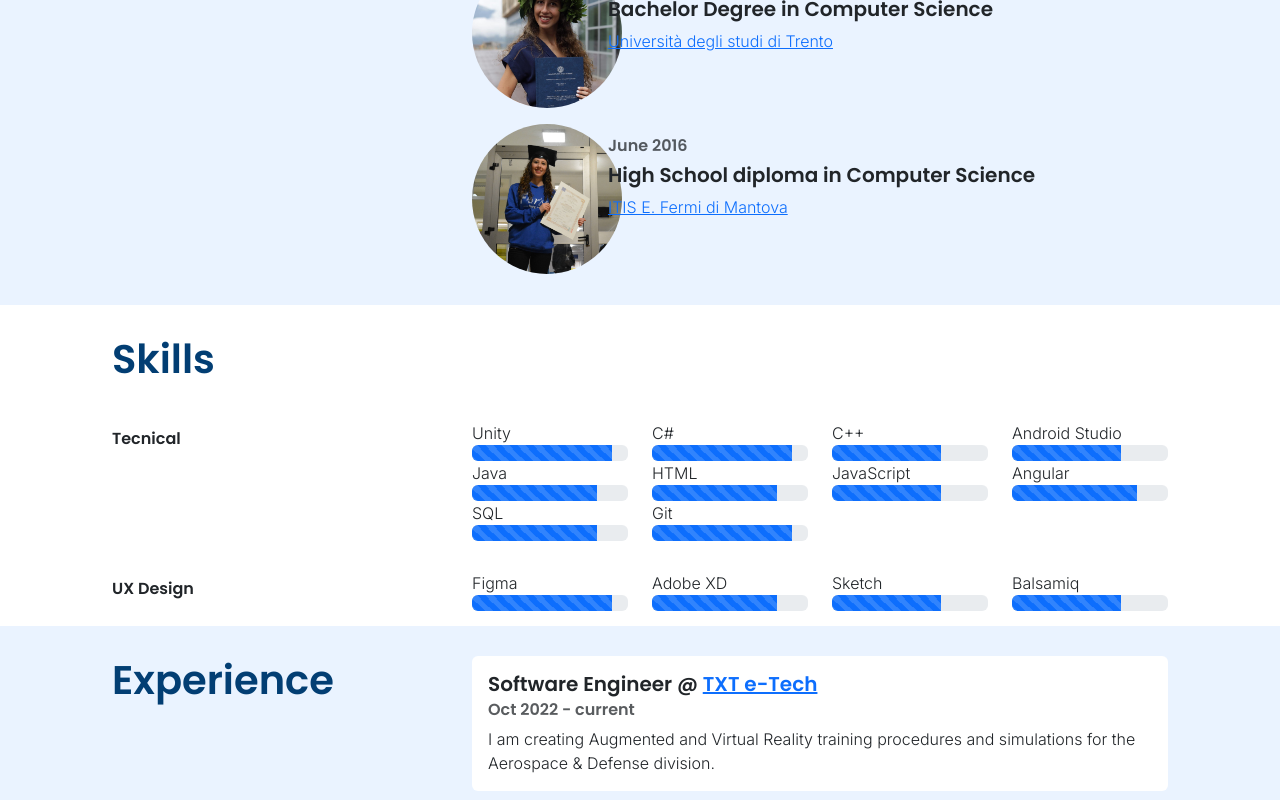
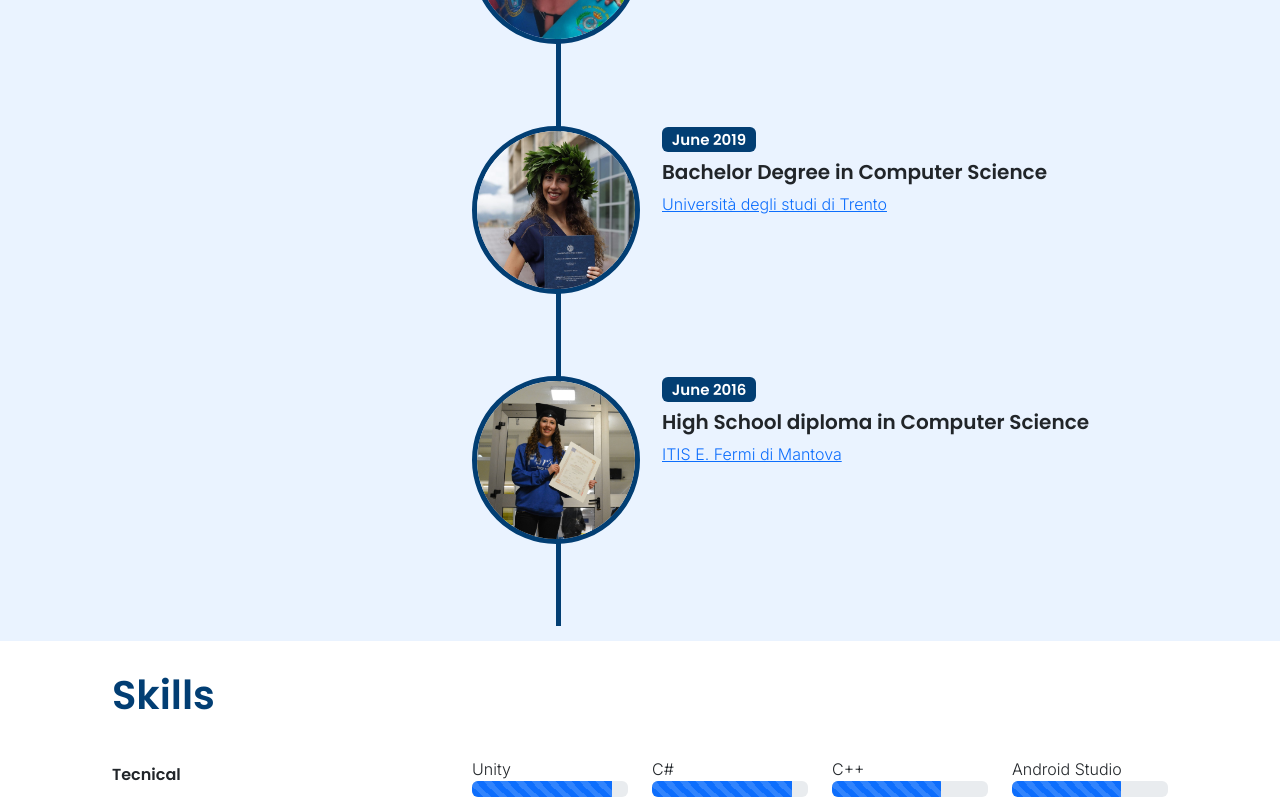
Before and after one commit to miriampunzi/miriampunzi.github.io, an Angular app: page /about in a window 1280 px wide. Shown: the part 1260-2060 px from the top of the page. Built offline with nearby package versions, Linux system fonts and the light colour scheme.

Commit message:
Started making responsive about page, started creating timeline line

```diff
--- a/src/app/about/about.component.html
+++ b/src/app/about/about.component.html
@@ -36,10 +36,11 @@
 </header>
 
 <div class="container-fluid" id="aboutContainer">
+
   <!--education -->
   <section>
   <app-page-section sectionTitle="Education">
-    <ul class="list-unstyled" *ngFor="let e of education; index as i">
+    <ul class="list-unstyled" *ngFor="let e of education; index as i" style="margin-bottom: 0px;">
       <app-education-card [index]="i"></app-education-card>
     </ul>
   </app-page-section>
@@ -98,32 +99,11 @@
     <app-page-section sectionTitle="Hobbies"></app-page-section>
 
     <app-page-section sectionSubsubtitle="When I'm not in front of a computer, I...">
-      <div class="col-3 section-heading text-center">
-        <div class="card">
-          <img src="assets/images/hobbies/piano.jpg" class="card-img-top" alt="...">
-          <div class="card-body">
-            <p class="card-text">Play piano</p>
-          </div>
-        </div>
+      <div class="row">
+        <app-hobby-card imagePath="assets/images/hobbies/piano.jpg" description="Play piano"></app-hobby-card>
+        <app-hobby-card imagePath="assets/images/hobbies/cooking.jpg" description="Cook"></app-hobby-card>
+        <app-hobby-card imagePath="assets/images/hobbies/travel.jpg" description="Travel"></app-hobby-card>
       </div>
-
-      <div class="col-3 section-heading text-center">
-        <div class="card">
-          <img src="assets/images/hobbies/cooking.jpg" class="card-img-top" alt="...">
-          <div class="card-body">
-            <p class="card-text">Cook</p>
-          </div>
-        </div>
-      </div>
-
-      <div class="col-3 section-heading text-center">
-        <div class="card">
-          <img src="assets/images/hobbies/travel.jpg" class="card-img-top" alt="...">
-          <div class="card-body">
-            <p class="card-text">Travel</p>
-          </div>
-        </div>
-      </div>
-    </app-page-section>
+      </app-page-section>
   </section>
 </div>
--- a/src/app/app.module.ts
+++ b/src/app/app.module.ts
@@ -14,6 +14,7 @@ import { EducationCardComponent } from './cards/education-card/education-card.co
 import { ExperienceCardComponent } from './cards/experience-card/experience-card.component';
 import { SkillCardComponent } from './cards/skill-card/skill-card.component';
 import { PageSectionComponent } from './layout/page-section/page-section.component';
+import { HobbyCardComponent } from './cards/hobby-card/hobby-card.component';
 
 @NgModule({
   declarations: [
@@ -27,7 +28,8 @@ import { PageSectionComponent } from './layout/page-section/page-section.compone
     EducationCardComponent,
     ExperienceCardComponent,
     SkillCardComponent,
-    PageSectionComponent
+    PageSectionComponent,
+    HobbyCardComponent
   ],
   imports: [
     BrowserModule,
--- a/src/app/cards/education-card/education-card.component.css
+++ b/src/app/cards/education-card/education-card.component.css
@@ -3,8 +3,47 @@
     background-color: transparent;
 }
 
+.education-card-row {
+    margin-bottom: 0px;
+    height: 180px;
+}
+
+.education-card-year {
+    background-color: #023e73 !important;
+}
+
+.education-card-body {
+    margin-left: 10px;
+}
+
 .graduation-picture {
-    width: 150px;
-    height: 150px;
     border-radius: 50%;
+    border: 5px solid #023e73;
 }
+
+.about-timeline {
+    position: relative;
+  }
+
+  .about-education-timeline {
+    position: absolute;
+    height: 100%;
+    z-index: 100;
+  }
+
+.about-education-timeline::before {
+    position: absolute;
+    top: 0;
+    bottom: 0;
+    left: 50%;
+    width: 5px;
+    content: "";
+    background-color: #023e73;
+    z-index: -1;
+}
+
+@media screen and (min-width: 1200px) and (max-width: 1400px) {
+    .education-card-row {
+      height: 250px;
+    }
+  }
--- a/src/app/cards/education-card/education-card.component.html
+++ b/src/app/cards/education-card/education-card.component.html
@@ -1,14 +1,16 @@
 <li>
   <div class="card education-card">
-    <div class="row">
-      <div class="col-md-2">
-        <img [src]="education[index].graduationPhoto" class="graduation-picture" alt="...">
+    <div class="row education-card-row">
+      <div class="about-timeline col-4 col-md-3 col-xxl-2">
+        <div class="about-education-timeline" style="padding-bottom: 20px;">
+          <img class="img-fluid graduation-picture" [src]="education[index].graduationPhoto" alt="...">
+        </div>
       </div>
-      <div class="col-md-10">
-        <div class="card-body">
-          <h6 class="card-subtitle mb-2 text-muted">{{education[index].years}}</h6>
-          <h5 class="card-title">{{education[index].studyTitle}}</h5>
-          <p class="card-text"><a [href]="education[index].url" target="_blank">{{education[index].university}}</a></p>
+      <div class="col">
+        <div class="education-card-body">
+          <h5><span class="badge education-card-year">{{education[index].years}}</span></h5>
+          <h5>{{education[index].studyTitle}}</h5>
+          <p><a [href]="education[index].url" target="_blank">{{education[index].university}}</a></p>
         </div>
       </div>
     </div>
--- a/src/app/cards/experience-card/experience-card.component.html
+++ b/src/app/cards/experience-card/experience-card.component.html
@@ -1,5 +1,5 @@
 <li>
-  <div class="card experience-card">
+  <div class="card">
     <div class="card-body">
       <h5 class="card-title">{{experience[index].jobTitle}} @ <a [href]="experience[index].url" target="_blank">{{experience[index].company}}</a></h5>
       <h6 class="card-subtitle mb-2 text-muted">{{experience[index].period}}</h6>
--- /dev/null
+++ b/src/app/cards/hobby-card/hobby-card.component.html
@@ -0,0 +1,8 @@
+<div class="col-3 text-center">
+    <div class="card">
+      <img [src]="imagePath" class="card-img-top" alt="...">
+      <div class="card-body">
+        <p class="card-text">{{description}}</p>
+      </div>
+    </div>
+  </div>
--- a/src/app/cards/skill-card/skill-card.component.html
+++ b/src/app/cards/skill-card/skill-card.component.html
@@ -1,5 +1,5 @@
 <div class="row">
-  <div class="col-3 list-unstyled" *ngFor="let e of skills[i].content, index as j">
+  <div class="col-6 col-lg-4 col-xl-3 list-unstyled" *ngFor="let e of skills[i].content, index as j">
     <span>{{skills[i].content[j].name}}</span>
     <div class="progress">
       <div class="progress-bar progress-bar-striped progress-bar-animated" role="progressbar" aria-valuenow="75" aria-valuemin="0" aria-valuemax="100" [ngStyle]="{ width: skills[i].content[j].percentage }"></div>
--- a/src/app/layout/page-section/page-section.component.html
+++ b/src/app/layout/page-section/page-section.component.html
@@ -1,11 +1,11 @@
 <div class="container">
     <div class="row page-section-row">
-        <div class="col-4">
+        <div class="col-md-4">
             <h1 class="page-section-title">{{sectionTitle}}</h1>
             <h4 class="page-section-title">{{sectionSubtitle}}</h4>
             <h6>{{sectionSubsubtitle}}</h6>
           </div>
-        <div class="col-8">
+        <div class="col-md-8">
             <div class="row">
                 <ng-content></ng-content>
             </div>
```
Also changed, not shown: src/app/cards/hobby-card/hobby-card.component.ts (added, +11 -0 lines), src/app/cards/hobby-card/hobby-card.component.css (added).
